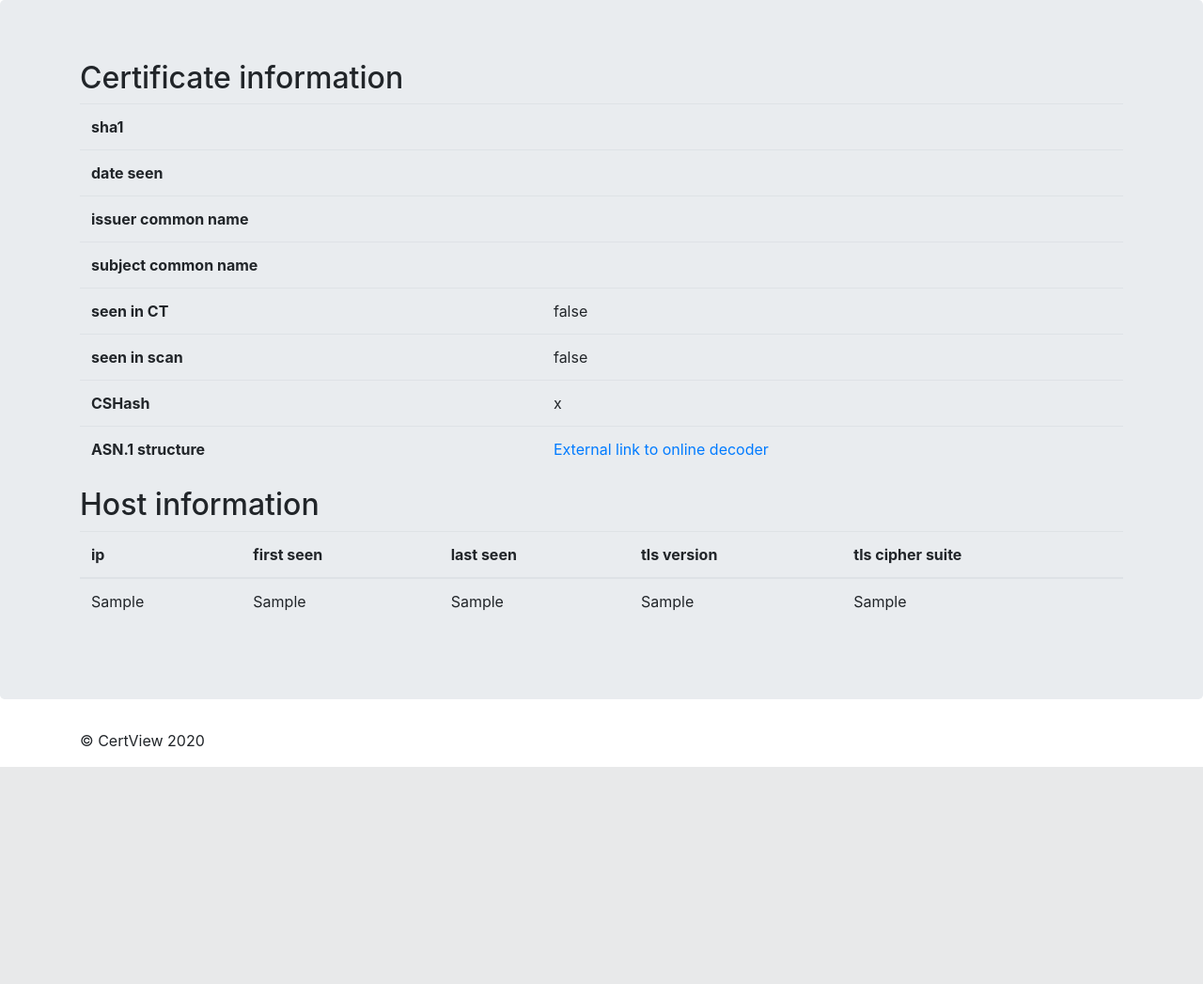
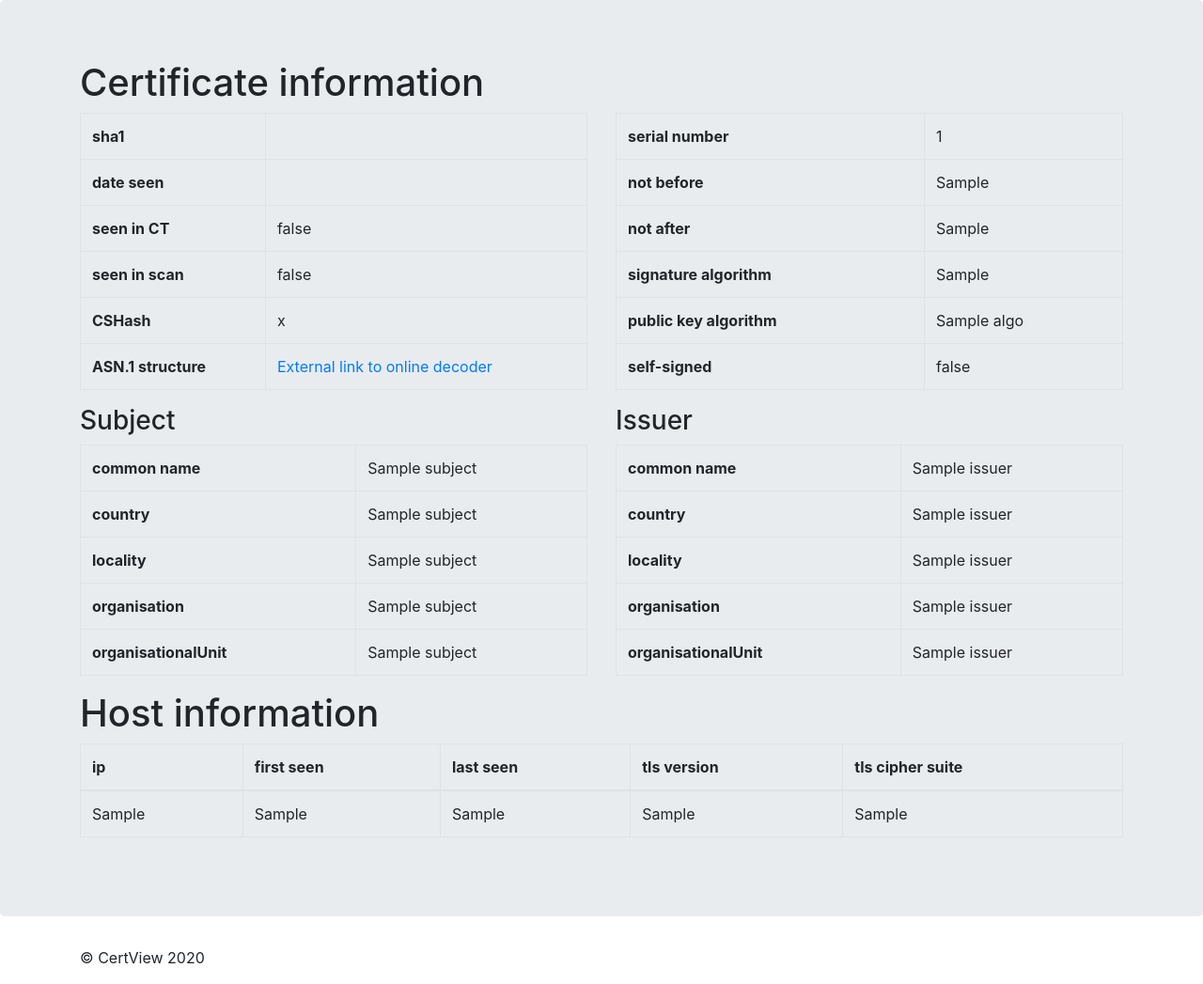
Before and after one commit to KTiago/CertView, a Node project: template frontend/views/certificate.ejs in a window 1280 px wide. Shown: the part 56-1103 px from the top of the page at 94% size. Before the commit the page ends 872 px from the top, so only its background shows below. Run offline with Node 20 templates, Linux system fonts and the light colour scheme; the template is opened without the code that fills it: most values are stand-ins (such as "Sample title", 1, 10 or a date in 2020); some libraries are stand-ins or nearby versions.

Commit message:
Frontend; Added certificate parsed in js to display more information on frontend

```diff
--- a/frontend/package.json
+++ b/frontend/package.json
@@ -7,6 +7,7 @@
   },
   "dependencies": {
     "@elastic/elasticsearch": "^7.7.1",
+    "@fidm/x509": "^1.2.1",
     "cookie-parser": "~1.4.4",
     "debug": "~2.6.9",
     "ejs": "^3.1.3",
--- a/frontend/public/jumbotron.css
+++ b/frontend/public/jumbotron.css
@@ -1,6 +1,9 @@
 /* Move down content because we have a fixed navbar that is 3.5rem tall */
 body {
   padding-top: 3.5rem;
+}
+#cert {
+  margin-bottom: 20px;
 }
 
 .form-control-borderless {
--- a/frontend/views/certificate.ejs
+++ b/frontend/views/certificate.ejs
@@ -60,9 +60,11 @@
 
 <main role="main">
     <div class="jumbotron">
-        <div class="container">
-            <h2>Certificate information</h2>
-            <table class="table">
+        <div class="container" id="cert">
+            <h1>Certificate information</h1>
+            <div class="row">
+                <div class="col">
+                    <table class="table table-bordered">
                         <tbody>
                         <tr>
                             <th scope="row">sha1</th>
@@ -71,14 +73,6 @@
                         <tr>
                             <th scope="row">date seen</th>
                             <td><%= certificate['date'] %></td>
-                </tr>
-                <tr>
-                    <th scope="row">issuer common name</th>
-                    <td><%= certificate['issuer_common_name'] %></td>
-                </tr>
-                <tr>
-                    <th scope="row">subject common name</th>
-                    <td><%= certificate['subject_common_name'] %></td>
                         </tr>
                         <tr>
                             <th scope="row">seen in CT</th>
@@ -98,8 +92,98 @@
                         </tr>
                         </tbody>
                     </table>
-            <h2>Host information</h2>
-            <table class="table">
+                </div>
+                <div class="col">
+                    <table class="table table-bordered">
+                        <tbody>
+
+                        <tr>
+                            <th scope="row">serial number</th>
+                            <td><%= parsed.serialNumber %></td>
+                        </tr>
+                        <tr>
+                            <th scope="row">not before</th>
+                            <td><%= parsed.validFrom %></td>
+                        </tr>
+                        <tr>
+                            <th scope="row">not after</th>
+                            <td><%= parsed.validTo %></td>
+                        </tr>
+                        <tr>
+                            <th scope="row">signature algorithm</th>
+                            <td><%= parsed.signatureAlgorithm %></td>
+                        </tr>
+                        <tr>
+                            <th scope="row">public key algorithm</th>
+                            <td><%= parsed.publicKey.algo %></td>
+                        </tr>
+                        <tr>
+                            <th scope="row">self-signed</th>
+                            <td><%= parsed.isCa === true %></td>
+                        </tr>
+                        </tbody>
+                    </table>
+                </div>
+            </div>
+            <div class="row">
+                <div class="col">
+                    <h3>Subject</h3>
+                    <table class="table table-bordered">
+                        <tbody>
+                        <tr>
+                            <th scope="row">common name</th>
+                            <td><%= parsed.subject.commonName %></td>
+                        </tr>
+                        <tr>
+                            <th scope="row">country</th>
+                            <td><%= parsed.subject.countryName %></td>
+                        </tr>
+                        <tr>
+                            <th scope="row">locality</th>
+                            <td><%= parsed.subject.localityName %></td>
+                        </tr>
+                        <tr>
+                            <th scope="row">organisation</th>
+                            <td><%= parsed.subject.organizationName %></td>
+                        </tr>
+                        <tr>
+                            <th scope="row">organisationalUnit</th>
+                            <td><%= parsed.subject.organizationalUnitName %></td>
+                        </tr>
+                        </tbody>
+                    </table>
+                </div>
+                <div class="col">
+                    <h3>Issuer</h3>
+                    <table class="table table-bordered">
+                        <tbody>
+                        <tr>
+                            <th scope="row">common name</th>
+                            <td><%= parsed.issuer.commonName %></td>
+                        </tr>
+                        <tr>
+                            <th scope="row">country</th>
+                            <td><%= parsed.issuer.countryName %></td>
+                        </tr>
+                        <tr>
+                            <th scope="row">locality</th>
+                            <td><%= parsed.issuer.localityName %></td>
+                        </tr>
+                        <tr>
+                            <th scope="row">organisation</th>
+                            <td><%= parsed.issuer.organizationName %></td>
+                        </tr>
+                        <tr>
+                            <th scope="row">organisationalUnit</th>
+                            <td><%= parsed.issuer.organizationalUnitName %></td>
+                        </tr>
+                        </tbody>
+                    </table>
+                </div>
+            </div>
+
+            <h1>Host information</h1>
+            <table class="table table-bordered">
                 <thead>
                 <tr>
                     <th class="th-sm">ip</th>
```
Also changed, not shown: frontend/routes/certificates.js (+15 -8 lines), 1 other file. Lines whose indentation alone changed are shown as unchanged.
